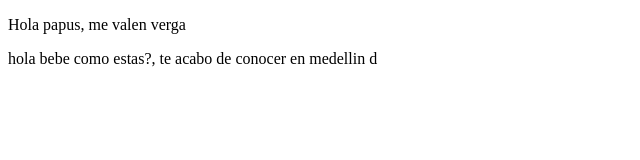
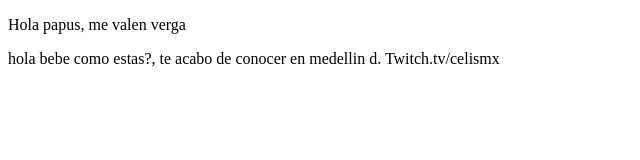
Before and after one commit to Wette519/proyectoDemoCursoPrework, a plain HTML site: page index.html in a window 1280 px wide. Shown: the whole page, without its empty margins (0-640 px from the left). Drawn offline with Linux system fonts and the light colour scheme.

Commit message:
cambios agregamos sitio de twich

```diff
--- a/index.html
+++ b/index.html
@@ -8,7 +8,7 @@
 </head>
 <body>
     <p>Hola papus, me valen verga</p>
-    <p>hola bebe como estas?, te acabo de conocer en medellin d</p>
+    <p>hola bebe como estas?, te acabo de conocer en medellin d. Twitch.tv/celismx</p>
 
 </body>
 </html>
```
